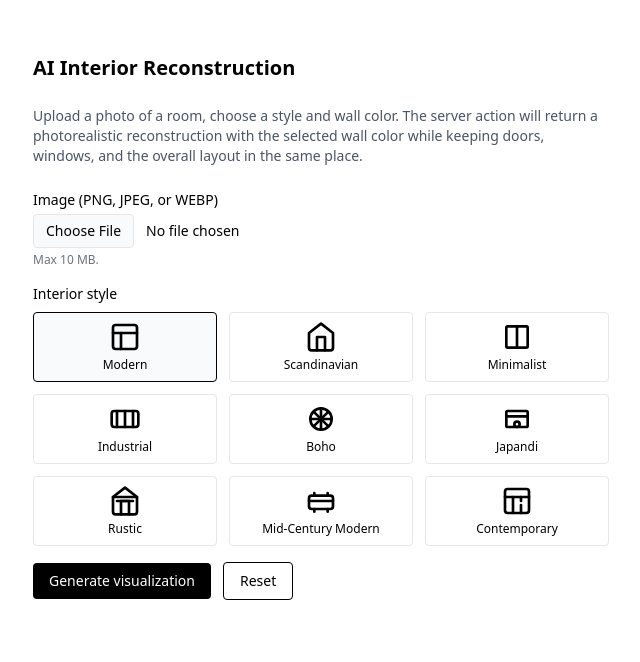
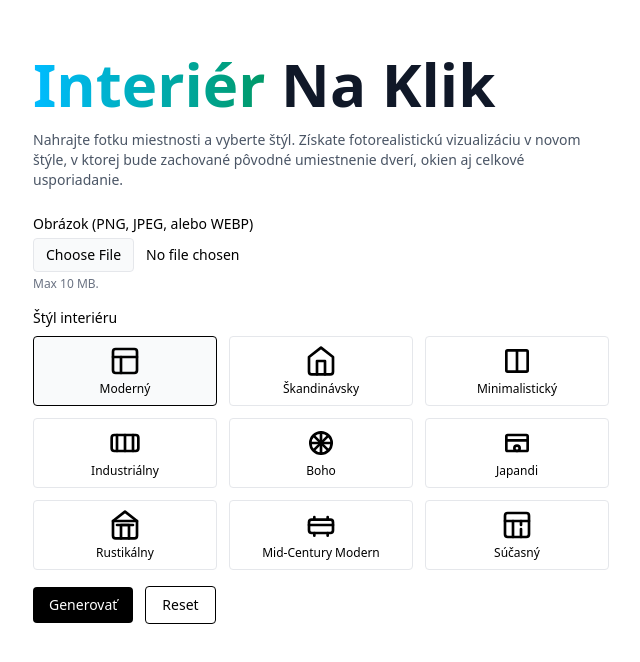
Before and after one commit to romanholota/virtual-staging, a Next.js app: page / in a window 1280 px wide. Shown: the part 110-772 px from the top of the page, without its empty margins (319-959 px from the left). Built offline with nearby package versions, Linux system fonts and the light colour scheme.

Commit message:
feat: design

```diff
--- a/components/generate-image.tsx
+++ b/components/generate-image.tsx
@@ -4,15 +4,15 @@ import { useEffect, useState, useTransition, useRef } from "react";
 import { editImageAction } from "@/app/actions"; // <- adjust path if needed
 
 const STYLE_OPTIONS = [
-    { value: "modern", label: "Modern" },
-    { value: "scandinavian", label: "Scandinavian" },
-    { value: "minimalist", label: "Minimalist" },
-    { value: "industrial", label: "Industrial" },
+    { value: "modern", label: "Moderný" },
+    { value: "scandinavian", label: "Škandinávsky" },
+    { value: "minimalist", label: "Minimalistický" },
+    { value: "industrial", label: "Industriálny" },
     { value: "boho", label: "Boho" },
     { value: "japandi", label: "Japandi" },
-    { value: "rustic", label: "Rustic" },
+    { value: "rustic", label: "Rustikálny" },
     { value: "mid-century modern", label: "Mid-Century Modern" },
-    { value: "contemporary", label: "Contemporary" },
+    { value: "contemporary", label: "Súčasný" },
 ];
 
 const COLOR_OPTIONS = [
@@ -77,9 +77,6 @@ function ImageComparisonSlider({
                         {/* Generated label - will be clipped when slider moves */}
                         <div
                             className="absolute top-2 right-2 bg-black bg-opacity-70 text-white px-2 py-1 rounded text-xs font-medium"
-                            style={{
-                                display: sliderPosition < 99 ? 'block' : 'none'
-                            }}
                         >
                             Generated
                         </div>
@@ -162,6 +159,7 @@ export default function GenerateImage() {
         }
         const url = URL.createObjectURL(file);
         setLocalPreviewUrl(url);
+        setResultUrl(null); // Clear previous result when a new file is selected
         return () => URL.revokeObjectURL(url);
     }, [file]);
 
@@ -210,17 +208,17 @@ export default function GenerateImage() {
 
     return (
         <div className="max-w-xl w-full space-y-6">
-            <h2 className="text-xl font-semibold">AI Interior Reconstruction</h2>
+            <h1 className="mb-4 text-3xl font-extrabold text-gray-900 md:text-5xl lg:text-6xl"><span
+                className="text-transparent bg-clip-text bg-gradient-to-r to-emerald-600 from-sky-400">Interiér</span> Na Klik</h1>
             <p className="text-sm text-gray-600">
-                Upload a photo of a room, choose a style and wall color. The server action will return a photorealistic
-                reconstruction with the selected wall color while keeping doors, windows, and the overall layout in the same place.
+                Nahrajte fotku miestnosti a vyberte štýl. Získate fotorealistickú vizualizáciu v novom štýle, v ktorej bude zachované pôvodné umiestnenie dverí, okien aj celkové usporiadanie.
             </p>
 
             <form onSubmit={handleSubmit} className="space-y-4">
                 {/* Image input */}
                 <div className="space-y-1">
                     <label htmlFor="image" className="block text-sm font-medium">
-                        Image (PNG, JPEG, or WEBP)
+                        Obrázok (PNG, JPEG, alebo WEBP)
                     </label>
                     <input
                         id="image"
@@ -240,7 +238,7 @@ export default function GenerateImage() {
                 {/* Style radio buttons */}
                 <div className="space-y-2">
                     <label className="block text-sm font-medium">
-                        Interior style
+                        Štýl interiéru
                     </label>
                     <div className="grid grid-cols-3 gap-3">
                         {STYLE_OPTIONS.map((o) => (
@@ -317,7 +315,7 @@ export default function GenerateImage() {
                         disabled={pending}
                         className="rounded bg-black text-white px-4 py-2 text-sm disabled:opacity-60"
                     >
-                        {pending ? "Generating…" : "Generate visualization"}
+                        {pending ? "Generujem…" : "Generovať"}
                     </button>
                     <button
                         type="button"
@@ -345,7 +343,7 @@ export default function GenerateImage() {
                     {/* Local preview of the uploaded image */}
                     {localPreviewUrl && (
                         <div className="space-y-2">
-                            <p className="text-sm font-medium">Original preview:</p>
+                            <p className="text-sm font-medium">Originál:</p>
                             <img
                                 src={localPreviewUrl}
                                 alt="Original"
@@ -357,14 +355,14 @@ export default function GenerateImage() {
                     {/* Result */}
                     {resultUrl && (
                         <div className="space-y-2">
-                            <p className="text-sm font-medium">Reconstructed visualization:</p>
-                            <img src={resultUrl} alt="Edited" className="max-w-full h-auto rounded border" />
+                            <p className="text-sm font-medium">Návrh:</p>
+                            <img src={resultUrl} alt="Edited" className="max-w-full h-auto rounded border"/>
                             <a
                                 href={resultUrl}
                                 download={`visualization-${style}-${wallColor.replace('#', '')}.png`}
                                 className="inline-block text-sm underline mt-1"
                             >
-                                Download image
+                                Stiahnuť vygenerovaný obrázok
                             </a>
                         </div>
                     )}
```
